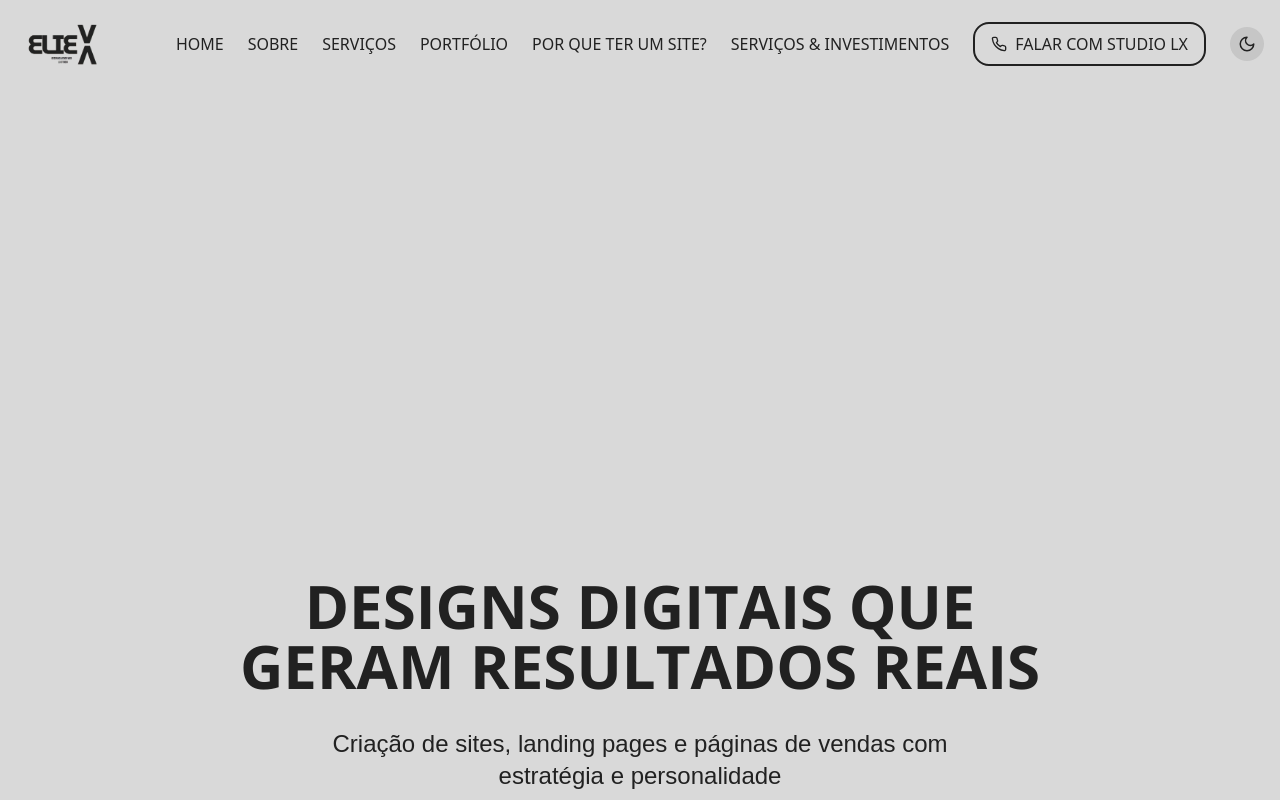
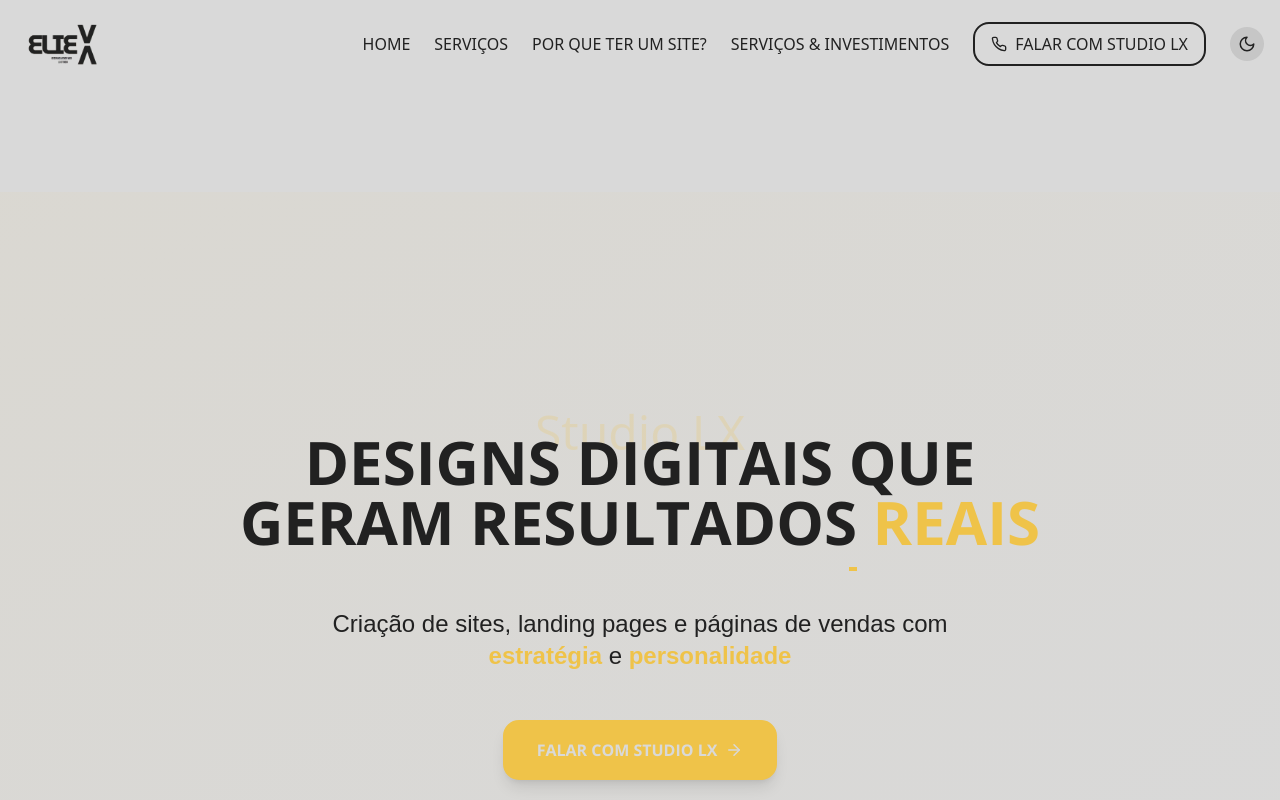
Before and after one commit to lucosvsk10/studiolxdev, a React (Vite) app: page / in a window 1280 px wide. Shown: the top 800 px of the page. Built offline with nearby package versions, Linux system fonts and the light colour scheme; a web font is replaced by a local one.

Commit message:
Refactor: Update navbar and hero section
Remove "Portfolio" and "Sobre" from the navbar. Redesign the hero section for a more modern and appealing look.

```diff
--- a/src/components/Header.tsx
+++ b/src/components/Header.tsx
@@ -1,4 +1,3 @@
-
 import { useState, useEffect } from 'react';
 import ThemeToggle from './ThemeToggle';
 import { Menu, X, Phone } from 'lucide-react';
@@ -22,9 +21,7 @@ const Header = () => {
 
   const navItems = [
     { name: 'Home', href: '#home' },
-    { name: 'Sobre', href: '#about' },
     { name: 'Serviços', href: '#services' },
-    { name: 'Portfólio', href: '#portfolio' },
     { name: 'Por que ter um site?', href: '#why-website' },
     { name: 'Serviços & Investimentos', href: '#orcamento' },
   ];
--- a/src/components/Hero.tsx
+++ b/src/components/Hero.tsx
@@ -1,11 +1,15 @@
+
 import { useEffect, useRef } from 'react';
 import { ArrowRight } from 'lucide-react';
+
 const Hero = () => {
   const headlineRef = useRef<HTMLHeadingElement>(null);
   const subheadlineRef = useRef<HTMLParagraphElement>(null);
   const buttonRef = useRef<HTMLAnchorElement>(null);
+  const backgroundRef = useRef<HTMLDivElement>(null);
+
   useEffect(() => {
-    const elements = [headlineRef.current, subheadlineRef.current, buttonRef.current];
+    const elements = [headlineRef.current, subheadlineRef.current, buttonRef.current, backgroundRef.current];
     const observer = new IntersectionObserver(entries => {
       entries.forEach(entry => {
         if (entry.isIntersecting) {
@@ -15,39 +19,86 @@ const Hero = () => {
     }, {
       threshold: 0.1
     });
+
     elements.forEach(el => {
       if (el) {
         el.classList.add('reveal');
         observer.observe(el);
       }
     });
+
     return () => {
       elements.forEach(el => {
         if (el) observer.unobserve(el);
       });
     };
   }, []);
-  return <section id="home" className="pt-44 pb-24 md:pt-96 md:pb-32 bg-background">
-      <div className="container mx-auto px-4">
+
+  return (
+    <section id="home" className="relative pt-44 pb-24 md:pt-60 md:pb-32 overflow-hidden bg-background">
+      <div
+        ref={backgroundRef}
+        className="absolute inset-0 bg-gradient-to-br from-gold/5 to-background z-0"
+        style={{
+          transitionDelay: '50ms'
+        }}
+      ></div>
+
+      <div className="container relative mx-auto px-4 z-10">
         <div className="flex flex-col items-center justify-center text-center max-w-4xl mx-auto">
-          <h1 ref={headlineRef} style={{
+          <div className="relative mb-6">
+            <span className="absolute -top-6 left-1/2 transform -translate-x-1/2 text-gold text-5xl opacity-20">
+              Studio LX
+            </span>
+            <h1
+              ref={headlineRef}
+              style={{
                 transitionDelay: '100ms'
-        }} className="text-4xl md:text-5xl mb-8 uppercase font-opensauce font-extrabold lg:text-6xl">
-            <span className="text-inherit">Designs digitais</span> que geram resultados reais
+              }}
+              className="text-4xl md:text-5xl mb-8 uppercase font-opensauce font-extrabold lg:text-6xl"
+            >
+              <span className="text-inherit relative">Designs digitais</span>{' '}
+              <span className="relative">
+                que geram resultados
+                <span className="absolute -bottom-2 left-0 w-full h-1 bg-gold"></span>
+              </span>{' '}
+              <span className="text-gold">reais</span>
             </h1>
-          <p ref={subheadlineRef} className="text-xl md:text-2xl mb-12 max-w-2xl font-museo" style={{
+          </div>
+
+          <p
+            ref={subheadlineRef}
+            className="text-xl md:text-2xl mb-12 max-w-2xl font-museo leading-relaxed"
+            style={{
               transitionDelay: '300ms'
-        }}>
-            Criação de sites, landing pages e páginas de vendas com estratégia e personalidade
+            }}
+          >
+            Criação de sites, landing pages e páginas de vendas com
+            <span className="text-gold font-bold"> estratégia</span> e
+            <span className="text-gold font-bold"> personalidade</span>
           </p>
-          <a ref={buttonRef} href="https://wa.me/558298328966?text=Oi!%20Vim%20pelo%20site%20e%20quero%20um%20orçamento%20personalizado%20para%20meu%20projeto." target="_blank" rel="noopener noreferrer" className="border-2 border-foreground bg-transparent text-foreground px-6 py-3 rounded-lg inline-flex items-center gap-2 transition-all hover:border-gold hover:text-gold font-museo uppercase" style={{
+
+          <div className="flex flex-col sm:flex-row gap-4 items-center">
+            <a
+              ref={buttonRef}
+              href="https://wa.me/558298328966?text=Oi!%20Vim%20pelo%20site%20e%20quero%20um%20orçamento%20personalizado%20para%20meu%20projeto."
+              target="_blank"
+              rel="noopener noreferrer"
+              className="border-2 border-gold bg-gold text-background px-8 py-4 rounded-lg inline-flex items-center gap-2 transition-all hover:bg-transparent hover:text-gold font-opensauce uppercase font-bold shadow-lg hover:shadow-gold/20"
+              style={{
                 transitionDelay: '500ms'
-        }}>
+              }}
+            >
               Falar com Studio LX
               <ArrowRight size={18} />
             </a>
           </div>
         </div>
-    </section>;
+      </div>
+
+      <div className="absolute bottom-0 left-0 w-full h-24 bg-gradient-to-t from-background to-transparent"></div>
+    </section>
+  );
 };
+
 export default Hero;
```
Lines whose indentation alone changed are shown as unchanged.
